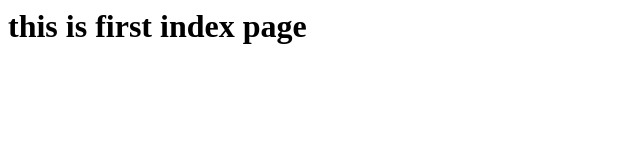
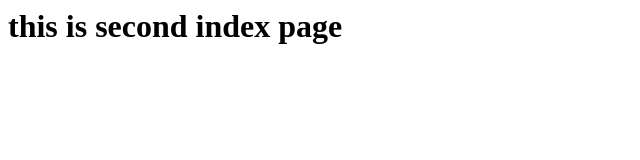
Before and after one commit to mahuadasgupta/demosite, a plain HTML site: page index.html in a window 1280 px wide. Shown: the whole page, without its empty margins (0-640 px from the left). Drawn offline with Linux system fonts and the light colour scheme.

Commit message:
second build

```diff
--- a/index.html
+++ b/index.html
@@ -1 +1 @@
-<h1> this is first index page</h1>
+<h1> this is second index page</h1>
```
